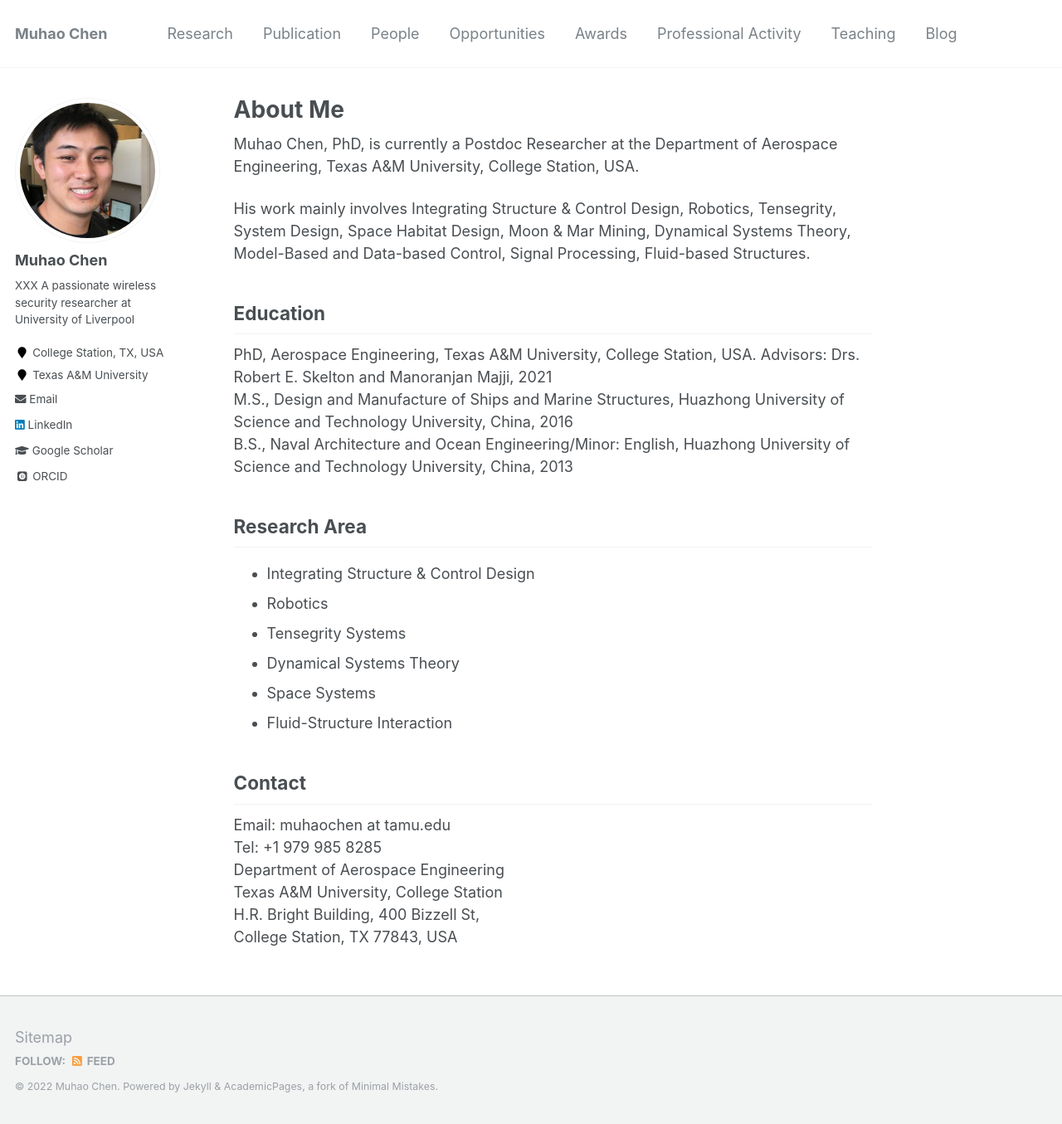
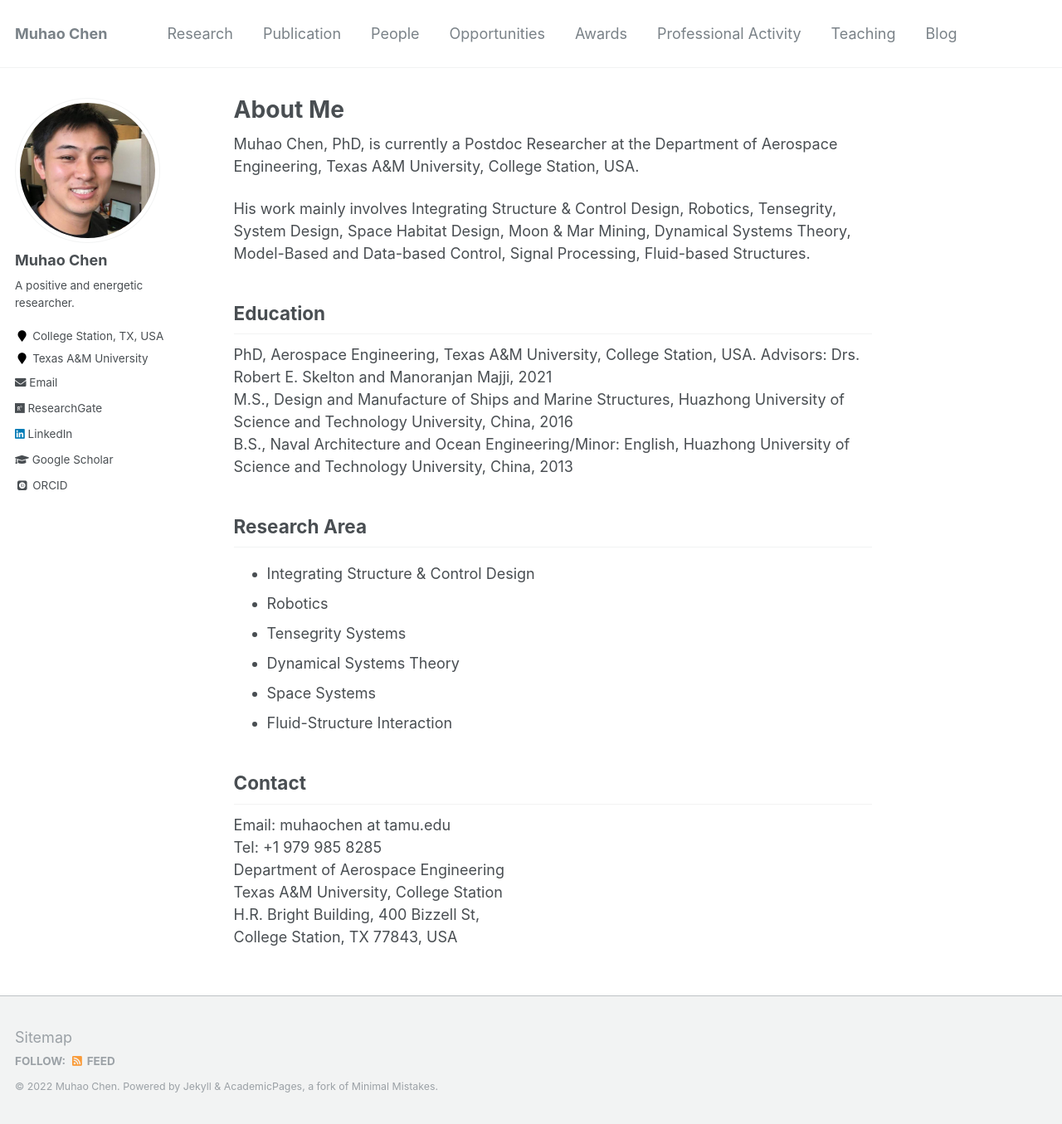
Before and after one commit to Muhao-Chen/muhao-chen.github.io, a Jekyll site: the page built from _pages/about.md, in a window 1280 px wide and 1355 px high. Shown: the whole window at 83% size. Built offline with Jekyll 4.4.1, drawn with Linux system fonts in a browser that asks for light colours; some web fonts are replaced.

Commit message:
Update _config.yml

```diff
--- a/_config.yml
+++ b/_config.yml
@@ -84,13 +84,13 @@ google_analytics: UA-138327029-1
 author:
   name             : "Muhao Chen"
   avatar           : "profile.png"
-  bio              : "XXX A passionate wireless security researcher at University of Liverpool"
+  bio              : "A positive and energetic researcher."
   location         : "College Station, TX, USA"
   employer         : "Texas A&M University"
   #pubmed           : "https://www.ncbi.nlm.nih.gov/pubmed/?term=john+snow"
   googlescholar    : "https://scholar.google.com/citations?user=2g3lz0AAAAAJ&hl=en&authuser=1"
   email            : muhaochen@tamu.edu
-  researchgate     :  # example: "https://www.researchgate.net/profile/Muhao-Chen-2"
+  researchgate     : "https://www.researchgate.net/profile/Muhao-Chen-2"
   uri              :
   bitbucket        :
   codepen          :
```
